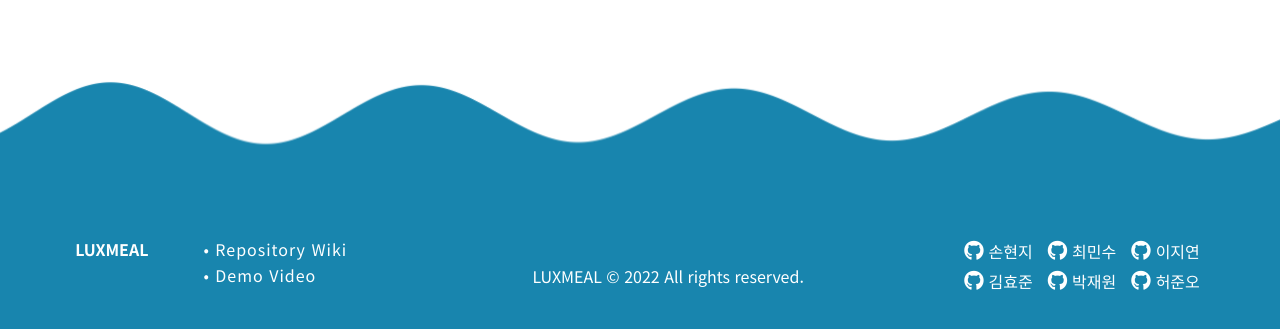
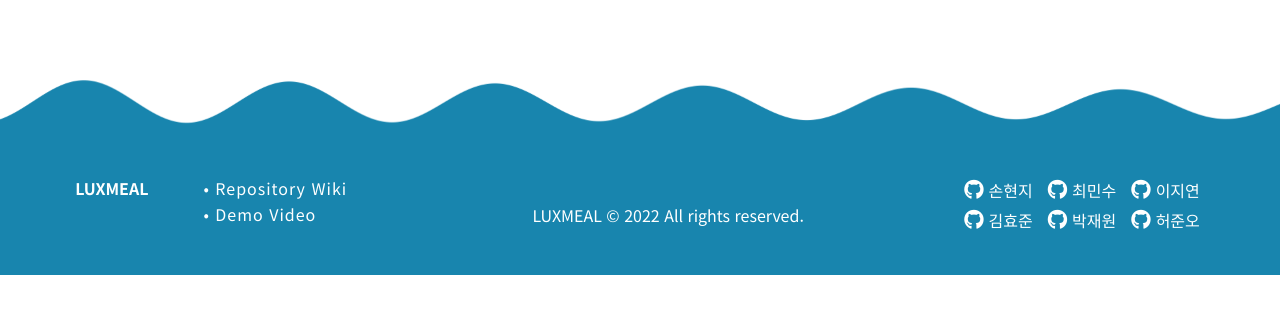
Before and after one commit to codestates-seb/seb40_main_019, a React (Create React App) app in the folder client/: page /mypage/point in a window 1280 px wide. Shown: the part 1115-1444 px from the top of the page. After the commit the page ends 1390 px from the top, so only its background shows below. Built offline with nearby package versions, Linux system fonts and the light colour scheme; no server answers.

Commit message:
Fix: 레이아웃 수정

```diff
--- a/client/src/components/footer/css/footer.scss
+++ b/client/src/components/footer/css/footer.scss
@@ -15,23 +15,23 @@
 //   }
 // }
 
-footer{
+footer {
   // margin-top: 200px;
-  height: 257px;
-  img{
+  // height: 257px;
+  img {
     width: 100%;
-    height: 157px;
+    // height: 157px;
     object-fit: cover;
     z-index: 1;
     position: relative;
     top: 10px;
   }
-  .footer{
+  .footer {
     position: relative;
     background-color: var(--color-blue);
+    z-index: 2;
     height: 100px;
     width: 100%;
-
   }
 }
 
@@ -53,56 +53,53 @@ footer{
 //   }
 // }
 
-.footerContainer{
+.footerContainer {
   display: flex;
   width: 100%;
   justify-content: space-around;
-  margin-top: 0.5em;
+  // margin-top: 0.5em;
   color: var(--color-white);
   @media (max-width: 850px) {
     font-size: 12px;
   }
-
 }
 
-.firstBox{
+.firstBox {
   display: flex;
   @media (max-width: 680px) {
     flex-wrap: wrap;
   }
-  .titleDiv{
+  .titleDiv {
     font-weight: bold;
     padding-right: 50px;
     margin-top: 5px;
   }
-  .aTag{
+  .aTag {
     display: flex;
     flex-direction: column;
     letter-spacing: 1px;
-  a{
+    a {
       color: var(--color-white);
       padding: 5px;
-
     }
   }
 }
 
-.secondBox{
+.secondBox {
   margin: 32px 0 0 30px;
   @media (max-width: 680px) {
     display: none;
   }
 }
 
-.thirdBox{
-  .frontMember{
+.thirdBox {
+  .frontMember {
   }
-  a{
+  a {
     color: var(--color-white);
     padding: 5px;
-
   }
-  i{
+  i {
     color: var(--color-white);
     padding: 5px;
     font-size: 20px;
--- a/client/src/components/header/css/nav.scss
+++ b/client/src/components/header/css/nav.scss
@@ -2,7 +2,7 @@
   position: sticky;
   top: 0px;
   left: 0px;
-  z-index: 2;
+  z-index: 200;
   height: 65px;
   width: 100vw;
   background-color: var(--color-white);
--- a/client/src/components/layout/css/layout.scss
+++ b/client/src/components/layout/css/layout.scss
@@ -1,24 +1,28 @@
 .appLayout {
   box-sizing: border-box;
   width: 100vw;
-  // height: 100vh;
+  height: 100vh;
   display: grid;
   grid-template-columns: 1fr;
-  // grid-template-rows: 120px 1fr 250px;
+  grid-template-rows: 120px 65px 1fr 1fr;
   grid-template-areas:
     'header'
+    'nav'
     'main'
     'footer';
 
   Header {
-    grid-area: 'header';
+    grid-area: header;
+  }
+  Nav {
+    grid-area: nav;
   }
 
   Main {
-    grid-area: 'main';
+    grid-area: main;
   }
 
   Footer {
-    grid-area: 'footer';
+    grid-area: footer;
   }
 }
```
Lines whose indentation alone changed are shown as unchanged.
